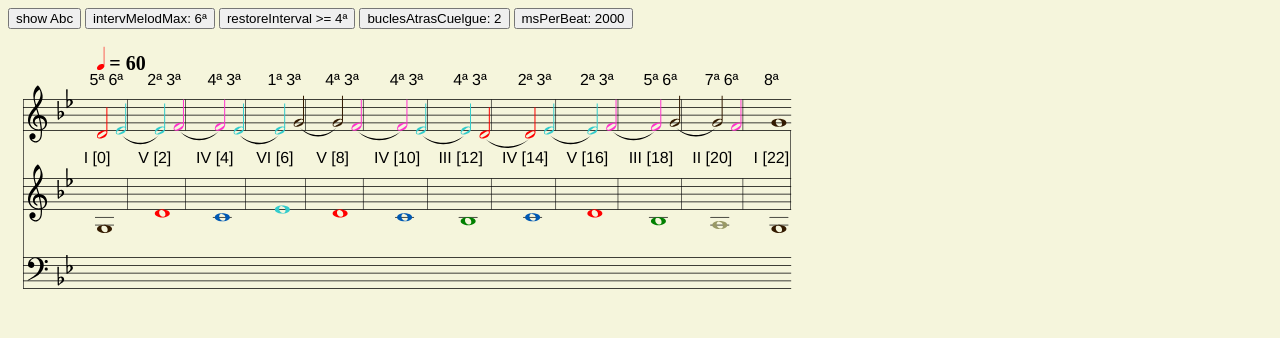
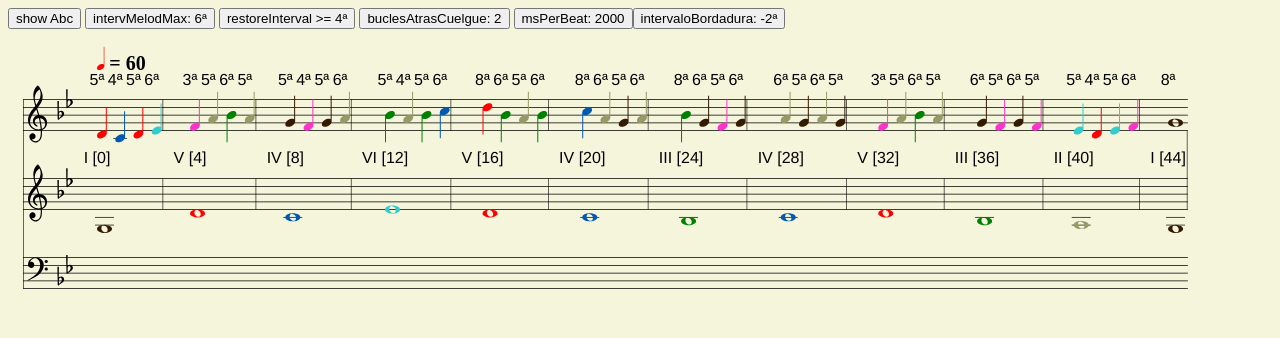
Before and after one commit to eduvallejo/sendaDebug, a plain HTML site: page index.html in a window 1280 px wide. Drawn offline with Linux system fonts and the light colour scheme.

Commit message:
ultima aantes de quinta epsecie

```diff
--- a/index.html
+++ b/index.html
@@ -58,6 +58,8 @@
   </button>
    <button onclick="">
     <script >document.write("msPerBeat: " + (msPerBeat ));</script>
+  </button><button onclick="">
+    <script >document.write("intervaloBordadura: " + mostrarNombreIntervalo(intervaloBordadura));</script>
   </button>
  	<div id="notation"></div>
  	<div id="midi"></div>
--- a/js/0getIndexFunctions.js
+++ b/js/0getIndexFunctions.js
@@ -94,7 +94,7 @@ function mostrarNombreIntervalo(argument){
         	break;
         //cruze de voces
         case -1:
-        return  "7ª";
+        return  "-2ª";
             break;
     	default:
     		// to do
--- a/js/0variables.js
+++ b/js/0variables.js
@@ -37,6 +37,8 @@ var msPerBeat = 2000;
 //oscillator, 0 siginifca q el obetivo es el silencio
 var setTarget = 0.1;
 
+var intervaloBordadura = segundaAbajo;
+
 //bug relacionado con las ligaduras
 //realmente no uso esta variable ya q la frecuencia la saco del getFrequency
 var frecuenciaNota = []; //para evitar el bug de decodeajax 594 q sale frecuencaNota not defined
--- a/js/1cantus.js
+++ b/js/1cantus.js
@@ -38,6 +38,7 @@ cantus = ["C","F", "G", "F", "D", "G" ,"C"];
 
 //hearing salzer
 //ej30
+//pieza musescore
 key = "Bbmaj";
 cantus = ["G,", "D", "C", "E", "D", "C", "B,", "C", "D", "B,", "A,", "G,"];
 
--- a/js/3alto.js
+++ b/js/3alto.js
@@ -4,9 +4,9 @@ var divisionSegundaEspecie = 2;
 var divisionTerceraEspecie = 4;
 var divisionCuartaEspecie = 2;
 var divisionEspecie = divisionPrimeraEspecie;
-// var divisionEspecie = divisionSegundaEspecie;
-// var divisionEspecie = divisionTerceraEspecie;
-var divisionEspecie = divisionCuartaEspecie;
+var divisionEspecie = divisionSegundaEspecie;
+var divisionEspecie = divisionTerceraEspecie;
+// var divisionEspecie = divisionCuartaEspecie;
 
 var posicionClimaxAlto = posicionClimax + 1;
 
@@ -177,9 +177,9 @@ function crearAlto(argument) {
 				// se mira la sincopa anterior si es disonante y q tipo  para ver si hemos de salir por grado conjunto abajo
 				if (disonanciassincopaAbajo.includes(getIntervaloArmonico(cantusExtendido[i - 1], alto[ i - 1]))
 					) {
-					console.log("alto[" + i + "] : " + alto[i]);
+					// console.log("alto[" + i + "] : " + alto[i]);
 					alto[i] = cambiarNotaConIntervalo(alto[i - 1], segundaAbajo)
-					console.log("alto[" + i + "] : " + alto[i]);
+					// console.log("alto[" + i + "] : " + alto[i]);
 				}
 			}
 			var disonanciasSincopaArriba = [segunda, novena];
@@ -223,7 +223,7 @@ function crearAlto(argument) {
 
 		//4a especie colocamos ligadura antes de la barra
 		if (i%divisionEspecie == divisionEspecie - 1
-				&& i < alto.length-2) {
+				&& i < alto.length-2 && divisionEspecie == divisionCuartaEspecie) {
 			// console.log(i + "%" + divisionEspecie + " para | : " + i );
 			escalaDoAlto += "-"; //ligadura de 4a especie
 		}
--- a/js/3funcionesAlto.js
+++ b/js/3funcionesAlto.js
@@ -20,7 +20,7 @@ function checkingsWhile(i){
 	   // //  ||checkForbiddenMelodicInterval(alto[i], alto[i+1], i) //hacer i-3
 	   // //  //q no hayas dos notas iguales
 	    ||checkNotasIguales(alto, i - 1, i)
-	    ||checkNotasIguales(alto, i - 2, i)
+	    // ||checkNotasIguales(alto, i - 2, i)
 	   //  // ||checkNotasIguales(alto, i - 3, i) //checkear a apartir de -3 se cuelga con buclesAtrasCuelgue=4
 	    ||checkNotasIguales(alto, i, i + 1)
 	   //  ||checkNotasIguales(alto, i, i + 2)
--- a/js/notasDePaso.js
+++ b/js/notasDePaso.js
@@ -23,7 +23,8 @@ function colocarNotasDePasoYbordadura(i) {
 			// console.log("alto[i - 2] : " + alto[i - 2]);
 			// console.log("alto[i] : " + alto[i]);
 		alto[i - 1] =
-			notasMusicales[notasMusicales.indexOf(alto[i - 2]) + 1];
+			// notasMusicales[notasMusicales.indexOf(alto[i - 2]) + segunda];
+			notasMusicales[notasMusicales.indexOf(alto[i - 2]) + intervaloBordadura];
 		// console.log("getIndexBetween(alto[i-2], alto[i]) : " + getIndexBetween(alto[i-2], alto[i]));
 		console.log("bordadura en:" + i);
 	}
```
Also changed, not shown: 1 other file.
